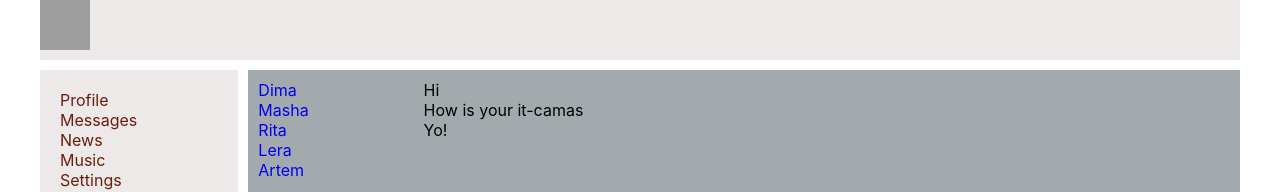
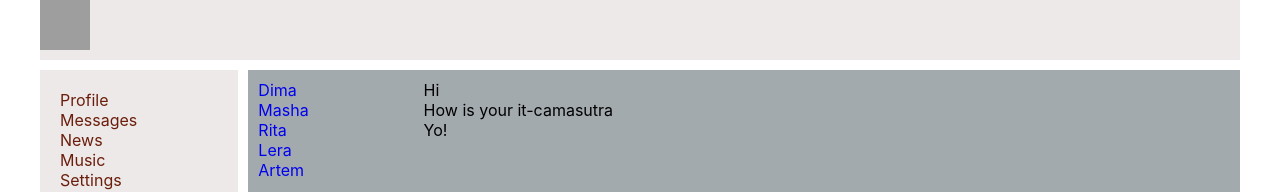
Before and after one commit to exleonardo/my-app, a React (Create React App) app: page /news in a window 1280 px wide. Shown: the top 192 px of the page. Built offline with nearby package versions, Linux system fonts and the light colour scheme; grey boxes are pictures that could not be loaded.

Commit message:
add message

```diff
--- a/src/components/Dialogs/Dialogs.jsx
+++ b/src/components/Dialogs/Dialogs.jsx
@@ -10,6 +10,9 @@
 			</div>
 		);
 	};
+	const Message = (props) => {
+		return <div className={s.message}>{props.message}</div>;
+	};
 	return (
 		<div className={s.dialogs}>
 			<div className={s.dialogsItems}>
@@ -20,8 +23,8 @@
 				<DialigItem name="Artem" id="5" />
 			</div>
 			<div className={s.messages}>
-				<div className={s.message}>Hi</div>
-				<div className={s.message}>How is your it-camas</div>
+				<Message message="Hi" />
+				<Message message="How is your it-camasutra" />
 				<div className={s.message}>Yo!</div>
 			</div>
 		</div>
```
